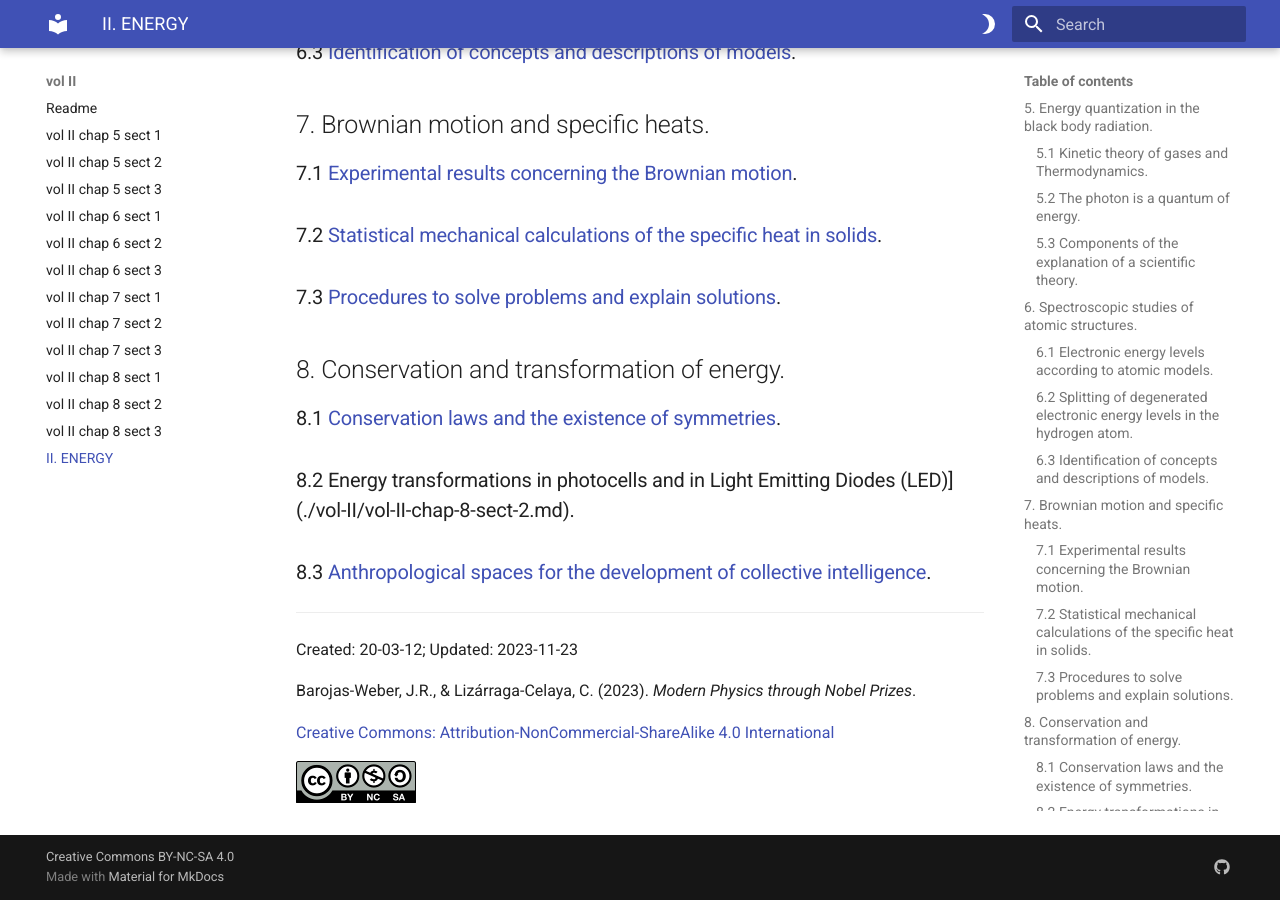
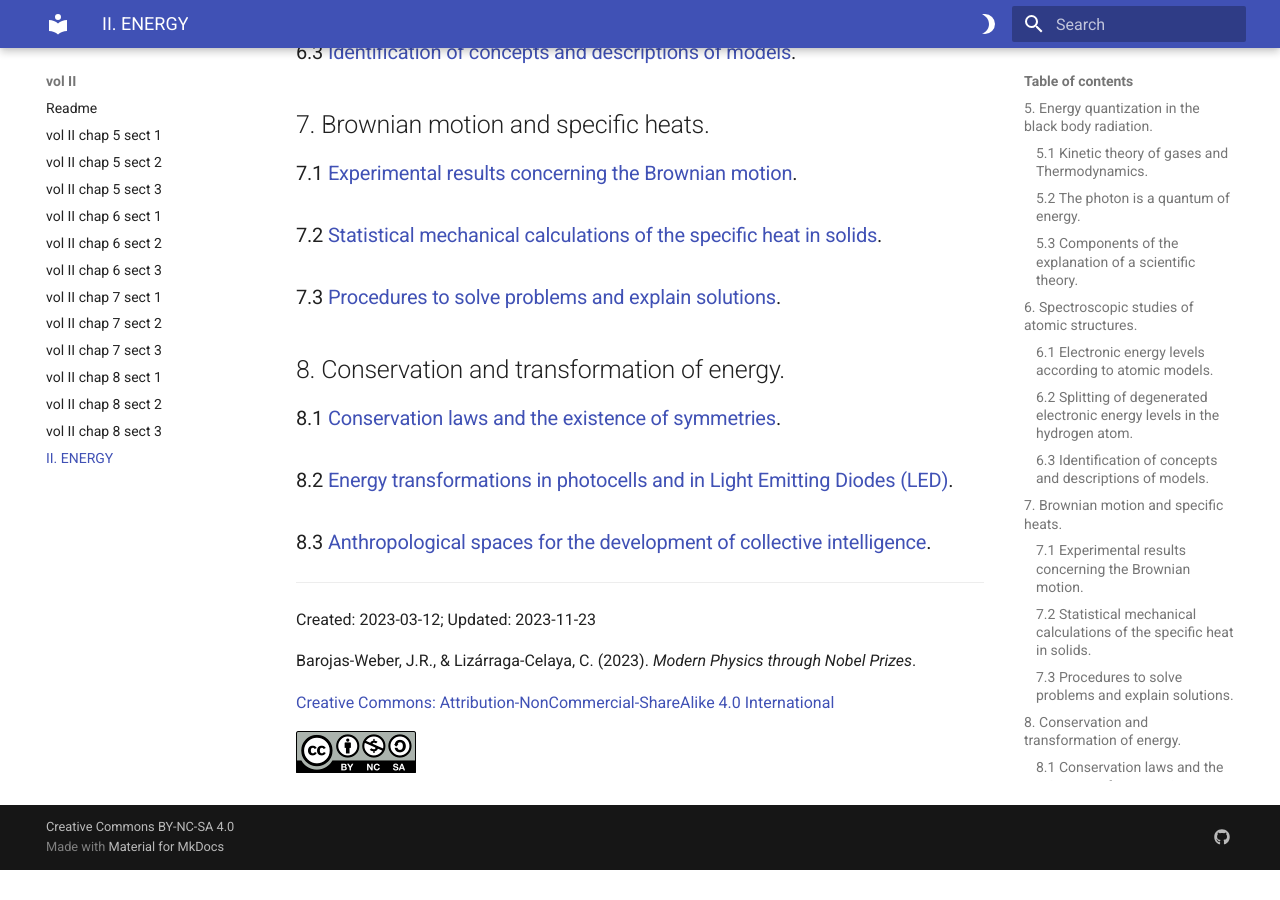
Before and after one commit to modphysnobel/modphysnobel.github.io, an MkDocs documentation site: the page built from docs/vol-II/volume-II.md, in a window 1280 px wide and 900 px high, scrolled down 1101 px. Built offline with MkDocs 1.6.1 and Material for MkDocs 9.7.7, drawn with Linux system fonts in a browser that asks for light colours; after the commit the page ends 1971 px from its top, so only the background shows below that.

Commit message:
Fixed typos

```diff
--- a/docs/vol-II/volume-II.md
+++ b/docs/vol-II/volume-II.md
@@ -27,12 +27,12 @@ The content of this Volume is the following:
 ## 8.	  Conservation and transformation of energy.
 
 ### 8.1	 [Conservation laws and the existence of symmetries](./vol-II/vol-II-chap-8-sect-1.md).
-### 8.2	Energy transformations in photocells and in Light Emitting Diodes (LED)](./vol-II/vol-II-chap-8-sect-2.md).
+### 8.2	[Energy transformations in photocells and in Light Emitting Diodes (LED)](./vol-II/vol-II-chap-8-sect-2.md).
 ### 8.3	[Anthropological spaces for the development of collective intelligence](./vol-II/vol-II-chap-8-sect-3.md).
 
 ***
 
-Created: 20-03-12; Updated: 2023-11-23
+Created: 2023-03-12; Updated: 2023-11-23
 
 Barojas-Weber, J.R., & Lizárraga-Celaya, C. (2023). _Modern Physics through Nobel Prizes_.
 
```
Also changed, not shown: docs/vol-III/volume-III.md (line endings or trailing spaces).
